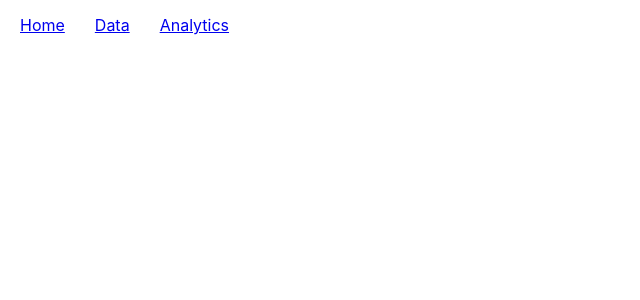
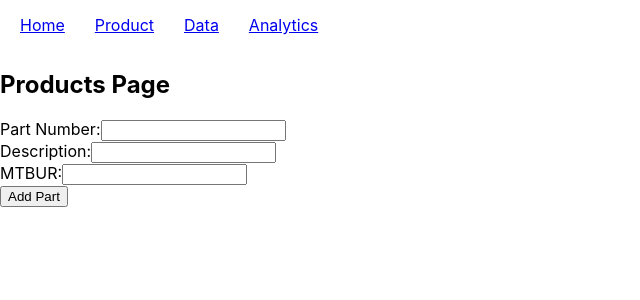
Before and after one commit to SIMCHUNKIAT/CKSim_Project2, a React (Create React App) app: page /product in a window 1280 px wide. Before the commit this address had no page. Shown: the top 300 px of the page, without its empty margins (0-640 px from the left). Built offline with nearby package versions, Linux system fonts and the light colour scheme.

Commit message:
completed product add functionality

```diff
--- a/src/Data.js
+++ b/src/Data.js
@@ -1,10 +1,6 @@
-import React, { useState, useEffect } from "react";
+import React, { useEffect } from "react";
 
-function Data() {
-    const [airport, setAirport] = useState("");
-    const [airline, setAirline] = useState("");
-    const [date, setDate] = useState("");
-    const [flights, setFlights] = useState([]);
+function Data({ airport, setAirport, airline, setAirline, date, setDate, flights, setFlights }) {
 
     const url = `https://aviation-edge.com/v2/public/flightsHistory?key=80d26f-16e109&code=${airport}&type=arrival&date_from=${date}&airline_iata=${airline}`;
 
@@ -26,7 +22,7 @@ console.log(flights);
             <h1>Data Page</h1>
             <form>
                 <label>
-                    Airport:
+                    Arrival Airport:
                     <input
                         type="text"
                         value={airport}
@@ -59,7 +55,6 @@ console.log(flights);
                         <th>Flight Number</th>
                         <th>Departure Airport</th>
                         <th>Departure Time</th>
-                        <th>Arrival Airport</th>
                         <th>Arrival Time</th>
                     </tr>
                 </thead>
@@ -69,6 +64,8 @@ console.log(flights);
                             <td>{flight.airline.name}</td>
                             <td>{flight.flight.number}</td>
                             <td>{flight.departure.iataCode}</td>
+                            <td>{flight.departure.actualTime}</td>
+                            <td>{flight.arrival.actualTime}</td>
                         </tr>
                     ))}
                 </tbody>
--- a/src/Header.js
+++ b/src/Header.js
@@ -6,6 +6,7 @@ function Header() {
     return (
         <div className="nav">
             <div className="nav-item"><span className="nav-logo"><Link to="/">Home</Link></span></div>
+            <div classNamr="nav-item"><span className="nav-logo"><Link to="/product">Product</Link></span></div>
             <div className="nav-item"><Link to="/Data">Data</Link></div>
             <div className="nav-item"><Link to="/Analytics">Analytics</Link></div>
         </div>
--- a/src/Main.js
+++ b/src/Main.js
@@ -1,16 +1,22 @@
-import React from "react";
+import React, { useState } from "react";
 import { Routes, Route } from "react-router-dom"
 import Home from "./Home"
+import Product from "./Product"
 import Data from "./Data"
 import Analytics from "./Analytics"
 
 function Main() {
+    const [airport, setAirport] = useState("");
+    const [airline, setAirline] = useState("");
+    const [date, setDate] = useState("");
+    const [flights, setFlights] = useState([]);
 
     return (
-        <div>
+        <div className="main">
             <Routes>
                 <Route exact path="/" element={<Home />} />
-                <Route path="/data" element={<Data />} />
+                <Route path="/product" element={<Product />} />
+                <Route path="/data" element={<Data flights={flights} setFlights={setFlights} airport={airport} setAirport={setAirport} airline={airline} setAirline={setAirline} date={date} setDate={setDate} />} />
                 <Route path="/analytics" element={<Analytics />} />
             </Routes>
         </div>
--- /dev/null
+++ b/src/Product.js
@@ -0,0 +1,58 @@
+import React, { useRef, useState } from "react";
+
+function Product() {
+    const partNumberRef = useRef();
+    const descriptionRef = useRef();
+    const mtburRef = useRef();
+    const partsListRef = useRef([]);
+
+    const [partsList, setPartsList] = useState([]);
+
+    const handleSubmit = (e) => {
+        e.preventDefault();
+        const newPart = {
+            partNumber: partNumberRef.current.value,
+            description: descriptionRef.current.value,
+            mtbur: mtburRef.current.value
+        };
+
+        partsListRef.current = [...partsListRef.current, newPart];
+        setPartsList([...partsListRef.current]);
+        partNumberRef.current.value = "";
+        descriptionRef.current.value = "";
+        mtburRef.current.value = "";
+    };
+
+    return (
+        <div>
+            <h2>Products Page</h2>
+            <form onSubmit={handleSubmit}>
+                <label>
+                    Part Number:
+                    <input type="text" ref={partNumberRef} />
+                </label>
+                <br />
+                <label>
+                    Description:
+                    <input type="text" ref={descriptionRef} />
+                </label>
+                <br />
+                <label>
+                    MTBUR:
+                    <input type="text" ref={mtburRef} />
+                </label>
+                <br />
+                <button type="submit">Add Part</button>
+            </form>
+            <ol>
+                {partsList.map((part, index) => (
+                    <li key={index}>
+                        Part Number: {part.partNumber}, Description: {part.description}, MTBUR: {part.mtbur}
+                    </li>
+                ))}
+            </ol>
+        </div>
+    );
+}
+
+export default Product;
```
